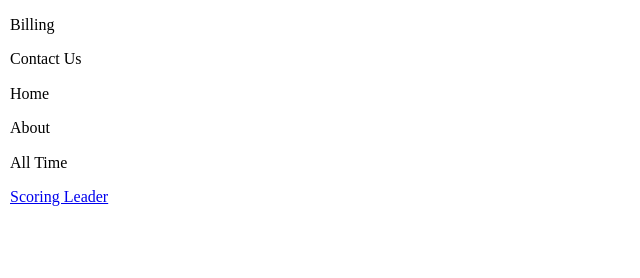
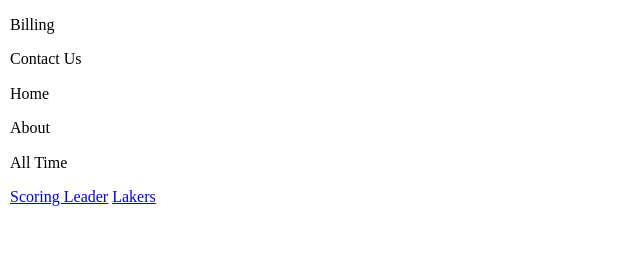
Before and after one commit to jkgdev8/codwithmosh-html-css, a website: page index.html in a window 1280 px wide. Shown: the top 278 px of the page, 0-640 px from the left. Drawn offline with Linux system fonts and the light colour scheme.

Commit message:
new team

```diff
--- a/index.html
+++ b/index.html
@@ -19,6 +19,7 @@
     <p>About</p>
     <p>All Time</p>
     <a href="/">Scoring Leader</a>
+    <a href="/">Lakers</a>
 
 
 
```
